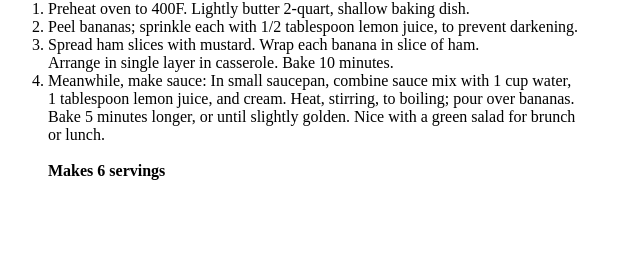
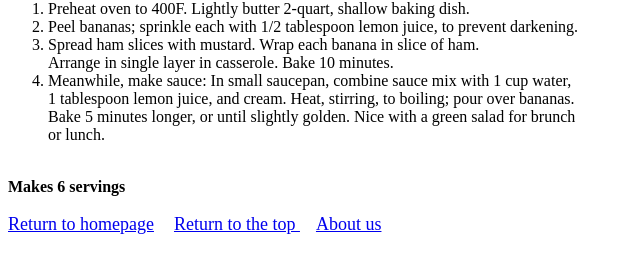
Before and after one commit to rotefuchs/odin-recipes, a plain HTML site: page recipes/ham-banana/ham-banana.html in a window 1280 px wide. Shown: the part 328-600 px from the top of the page, without its empty margins (0-640 px from the left). Drawn offline with Linux system fonts and the light colour scheme.

Commit message:
doc: add links to return to homepage, return to the top and about us to the three recipes pages

```diff
--- a/recipes/ham-banana/ham-banana.html
+++ b/recipes/ham-banana/ham-banana.html
@@ -26,8 +26,11 @@
             1 tablespoon lemon juice, and cream. Heat, stirring, to boiling; pour over bananas.<br>
              Bake 5 minutes longer, or until slightly golden. Nice with a green salad for brunch <br>
              or lunch.</li>
-        <br>
-        <b>Makes 6 servings</b>
     </ol>
+    <br>
+    <b>Makes 6 servings</b>
+    <br>
+    <br>
+    <font size="4"><a href="../../index.html">Return to homepage</a></font> &nbsp;&nbsp;&nbsp; <font size="4"><a href="#top">Return to the top </a></font> &nbsp;&nbsp;&nbsp; <font size="4"><a href="about-us.html">About us</a></font>
 </body>
 </html>
```
Also changed, not shown: recipes/igloo-meat-loaf/igloo-meat-loaf.html (+3 -1 lines), recipes/perfection_salad/perfection-salad.html (+5 -3 lines).
